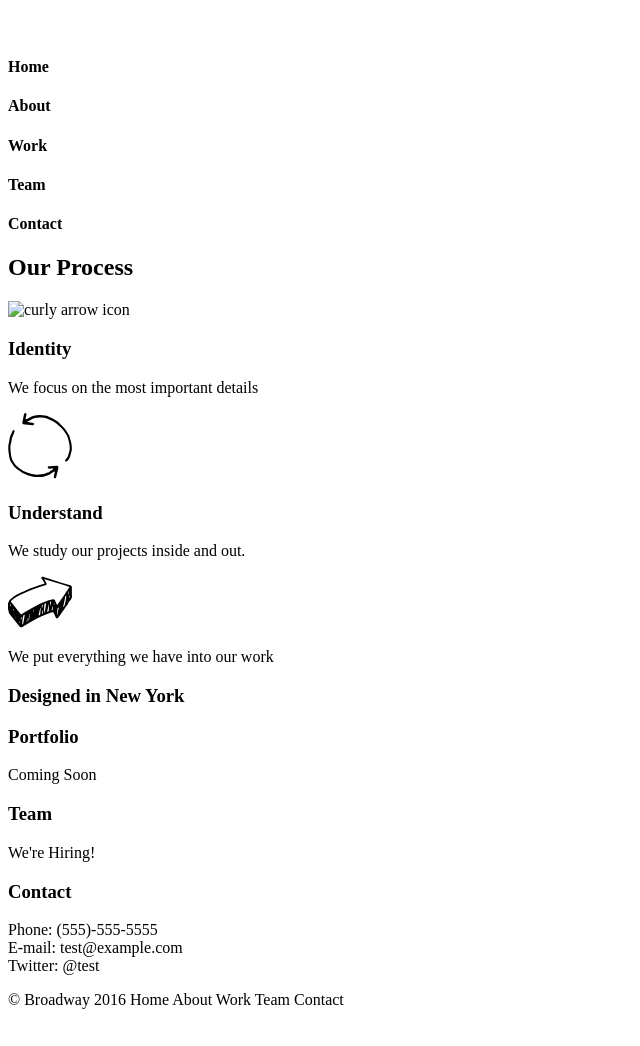
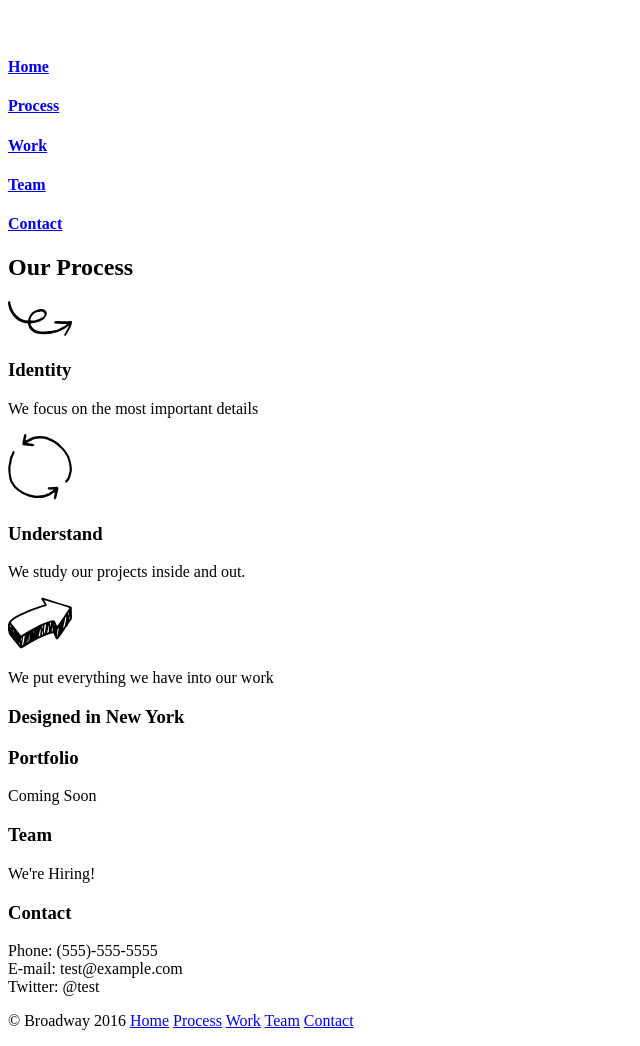
Before and after one commit to chris-pollard/broadway, a plain HTML site: page index.html in a window 1280 px wide. Shown: the part 61-1107 px from the top of the page, without its empty margins (0-640 px from the left). Before the commit the page ends 1086 px from the top, so only its background shows below. Drawn offline with Linux system fonts and the light colour scheme.

Commit message:
Add anchors.

```diff
--- a/index.html
+++ b/index.html
@@ -5,15 +5,21 @@
     <title>Broadway Design</title>
   </head>
   <body>
+    <div id="home">
       <h1>Broadway Design</h1>
       <br>
-    <h4>Home</h4>
-    <h4>About</h4>
-    <h4>Work</h4>
-    <h4>Team</h4>
-    <h4>Contact</h4>
+      <nav>
+        <h4><a href="#home">Home</a></h4>
+        <h4><a href="#process">Process</a></h4>
+        <h4><a href="#work">Work</a></h4>
+        <h4><a href="#team">Team</a></h4>
+        <h4><a href="#contact">Contact</a></h4>
+      </nav>
+    </div>
+    <div id="process">
       <h2>Our Process</h2>
-    <img src="./resources/img/identity.svg" alt="curly arrow icon">
+    </div>
+    <img src="./resources/img/identify.svg" alt="curly arrow icon">
     <h3>Identity</h3>
     <p>We focus on the most important details</p>
     <img src="./resources/img/understand.svg" alt="picture of a cycle">
@@ -22,13 +28,22 @@
     <img src="./resources/img/execute.svg" alt="arrow">
     <p>We put everything we have into our work</p>
     <h3>Designed in New York</h3>
+    <div id="work">
       <h3>Portfolio</h3>
       <p>Coming Soon</p>
+    </div>
+    <div id="team">
       <h3>Team</h3>
       <p>We're Hiring!</p>
+    </div>
+    <div id="contact">
       <h3>Contact</h3>
       <p>Phone: (555)-555-5555<br>E-mail: test@example.com<br>Twitter: @test</p>
-    <p>© Broadway 2016 Home About Work Team Contact</p>
+    </div>
+    <nav>
+      <p><span id="copyright">© Broadway 2016</span> <a href="#home">Home</a> <a href="#process">Process</a> <a href="#work">Work</a> <a href="#team">Team</a> <a href="#contact">Contact</a></p>
+    </nav>
+
 
   </body>
 </html>
```
Lines whose indentation alone changed are shown as unchanged.
